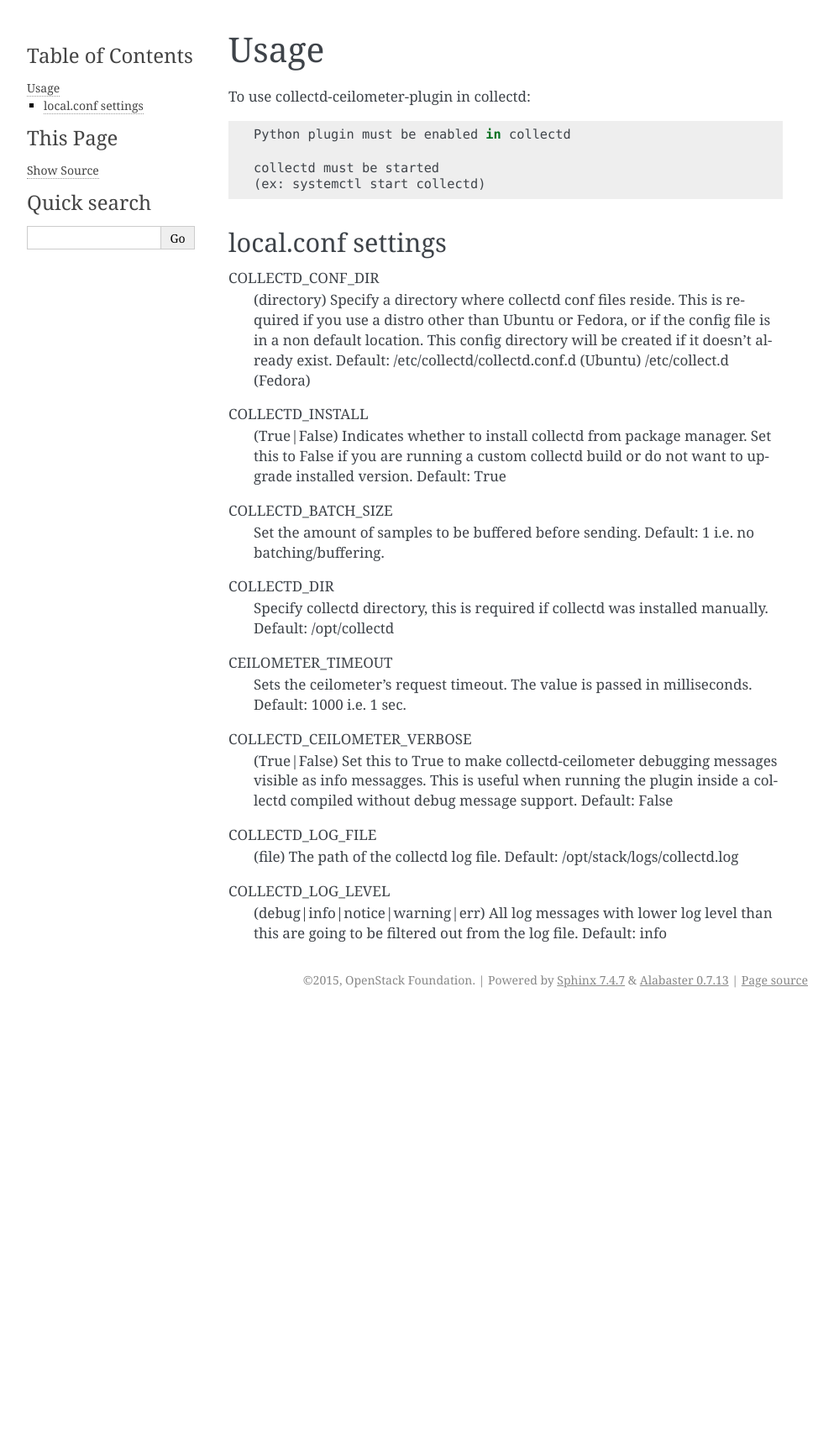
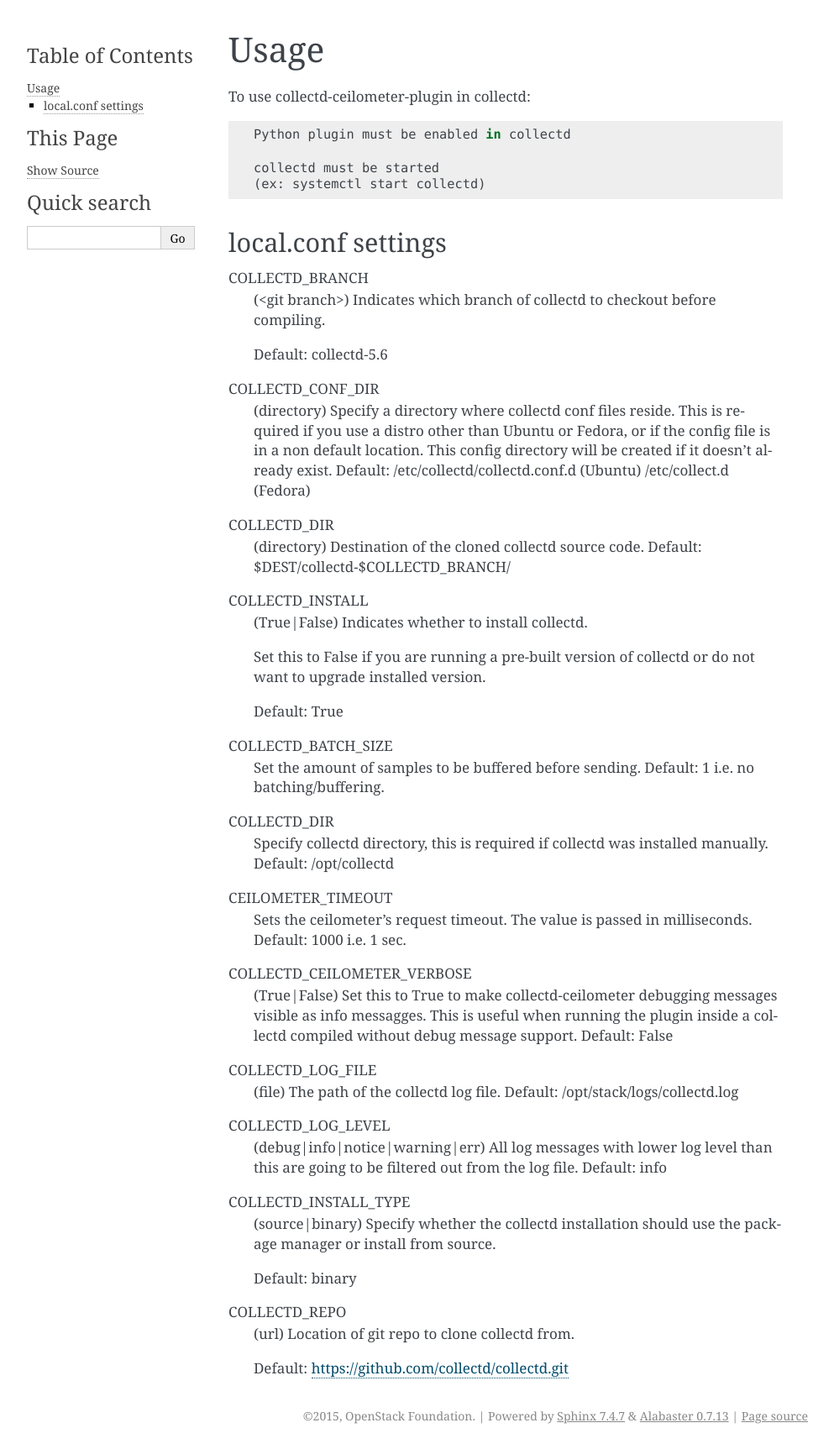
Before and after one commit to openstack-archive/collectd-openstack-plugins, a Sphinx documentation site: the page built from doc/source/usage.rst, in a window 1280 px wide. Shown: the whole page at 84% size, without its empty margins (148-1141 px from the left). Built offline with Sphinx 7.4.7, drawn with Linux system fonts in a browser that asks for light colours; before the commit the page ends 1206 px from its top, so only the background shows below that.

Commit message:
Add code to build collectd
- Add option to build collectd from source
  - Clones collectd, builds and installs collectd under the source repo
- Add config options:
  - COLLECTD_INSTALL_TYPE
  - COLLECTD_REPO
  - COLLECTD_DIR
  - COLLECTD_BRANCH
- Update documentation in doc/source/usage.rst
- Add service file for systemd
- Make sure the config dir is included

Closes-Bug: #1596966
Change-Id: I92156cf69438634c6340c21089538ff7ea716e6f

```diff
--- a/doc/source/usage.rst
+++ b/doc/source/usage.rst
@@ -12,6 +12,12 @@
 local.conf settings
 -------------------
 
+COLLECTD_BRANCH
+    (<git branch>) Indicates which branch of collectd to checkout before
+    compiling.
+
+    Default: collectd-5.6
+
 COLLECTD_CONF_DIR
     (directory) Specify a directory where collectd conf files reside.
     This is required if you use a distro other than Ubuntu or Fedora, or if
@@ -19,13 +25,17 @@
     be created if it doesn't already exist.
     Default: /etc/collectd/collectd.conf.d (Ubuntu) /etc/collect.d (Fedora)
 
+COLLECTD_DIR
+    (directory) Destination of the cloned collectd source code.
+    Default: $DEST/collectd-$COLLECTD_BRANCH/
 
 COLLECTD_INSTALL
-    (True|False) Indicates whether to install collectd from package manager.
-    Set this to False if you are running a custom collectd build or do not
-    want to upgrade installed version.
+    (True|False) Indicates whether to install collectd.
+
+    Set this to False if you are running a pre-built version of collectd or do
+    not want to upgrade installed version.
+
     Default: True
-
 
 COLLECTD_BATCH_SIZE
     Set the amount of samples to be buffered before sending.
@@ -59,3 +69,16 @@
     (debug|info|notice|warning|err) All log messages with lower log level than
     this are going to be filtered out from the log file.
     Default: info
+
+
+COLLECTD_INSTALL_TYPE
+    (source|binary) Specify whether the collectd installation should use the
+    package manager or install from source.
+
+    Default: binary
+
+
+COLLECTD_REPO
+    (url) Location of git repo to clone collectd from.
+
+    Default: https://github.com/collectd/collectd.git
```
Also changed, not shown: 2 other files.
